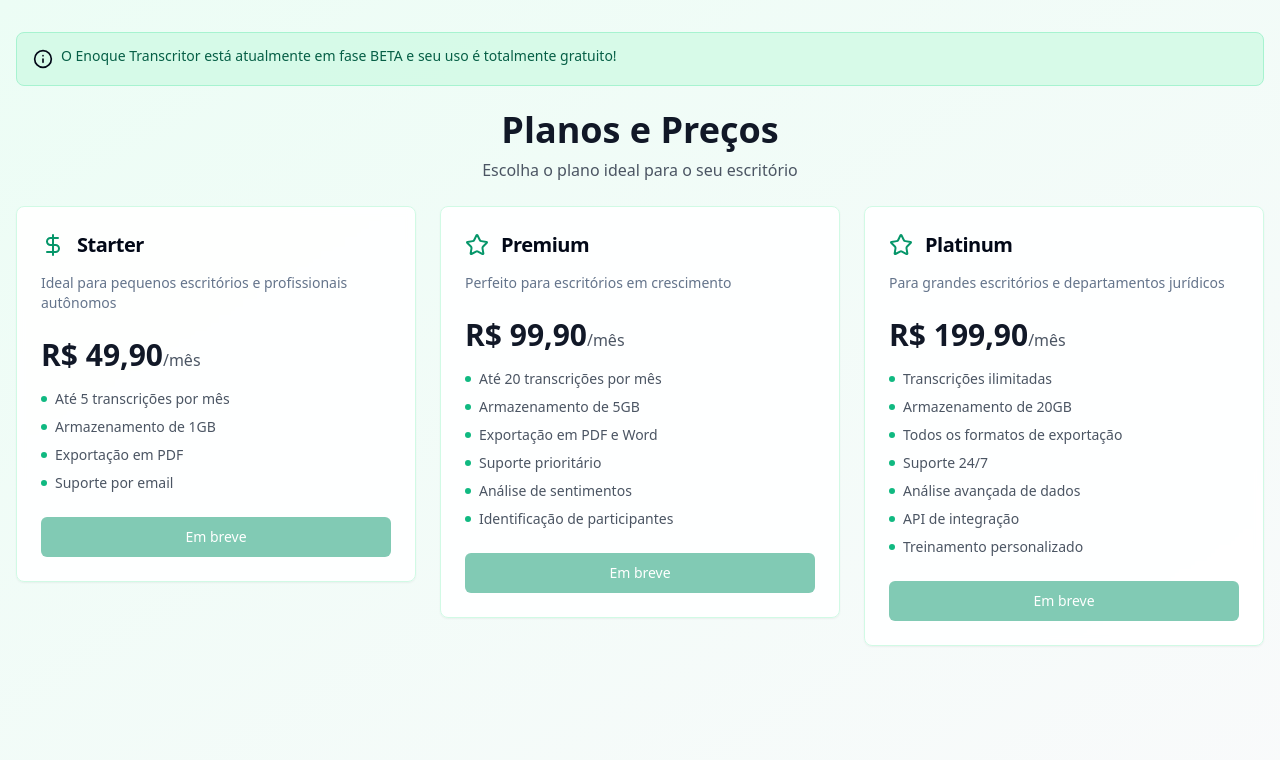
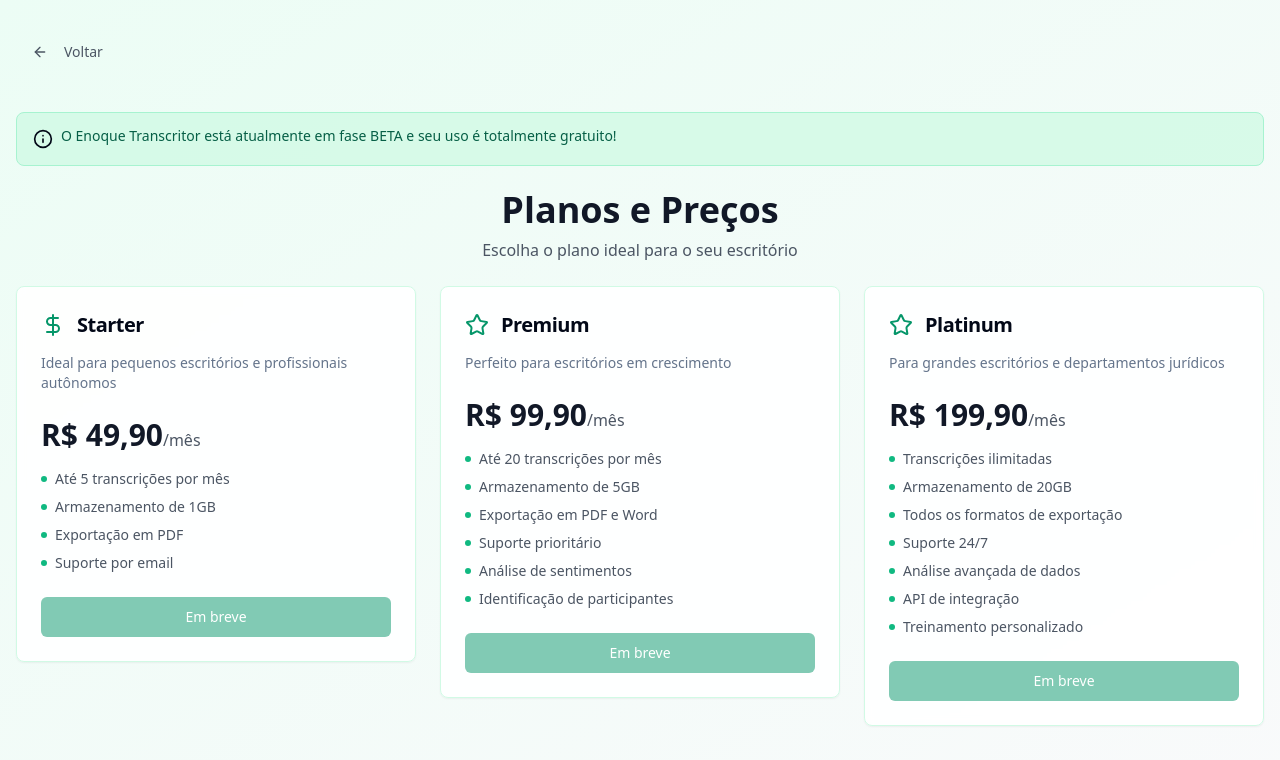
Before and after one commit to felipeandrade55/audio-ata-organizer, a React (Vite) app: page /billing in a window 1280 px wide. Shown: the top 760 px of the page. Built offline with nearby package versions, Linux system fonts and the light colour scheme.

Commit message:
Add back button to Billing page
Implemented a back button on the Billing page to allow users to return to the previous page.
[skip gpt_engineer]

```diff
--- a/src/pages/Billing.tsx
+++ b/src/pages/Billing.tsx
@@ -1,10 +1,13 @@
 import { Card, CardContent, CardDescription, CardFooter, CardHeader, CardTitle } from "@/components/ui/card";
 import { Button } from "@/components/ui/button";
-import { DollarSign, Star, Info } from "lucide-react";
+import { DollarSign, Star, Info, ArrowLeft } from "lucide-react";
 import { motion } from "framer-motion";
 import { Alert, AlertDescription } from "@/components/ui/alert";
+import { useNavigate } from "react-router-dom";
 
 const Billing = () => {
+  const navigate = useNavigate();
+
   const plans = [
     {
       name: "Starter",
@@ -58,6 +61,16 @@ const Billing = () => {
           transition={{ duration: 0.5 }}
           className="space-y-6"
         >
+          {/* Back Button */}
+          <Button
+            variant="ghost"
+            className="mb-4 text-gray-600 dark:text-gray-300 hover:text-gray-900 dark:hover:text-white"
+            onClick={() => navigate(-1)}
+          >
+            <ArrowLeft className="mr-2 h-4 w-4" />
+            Voltar
+          </Button>
+
           {/* Beta Alert */}
           <Alert className="bg-emerald-100/80 dark:bg-emerald-900/30 border-emerald-200 dark:border-emerald-800">
             <Info className="h-5 w-5 text-emerald-600 dark:text-emerald-400" />
```
